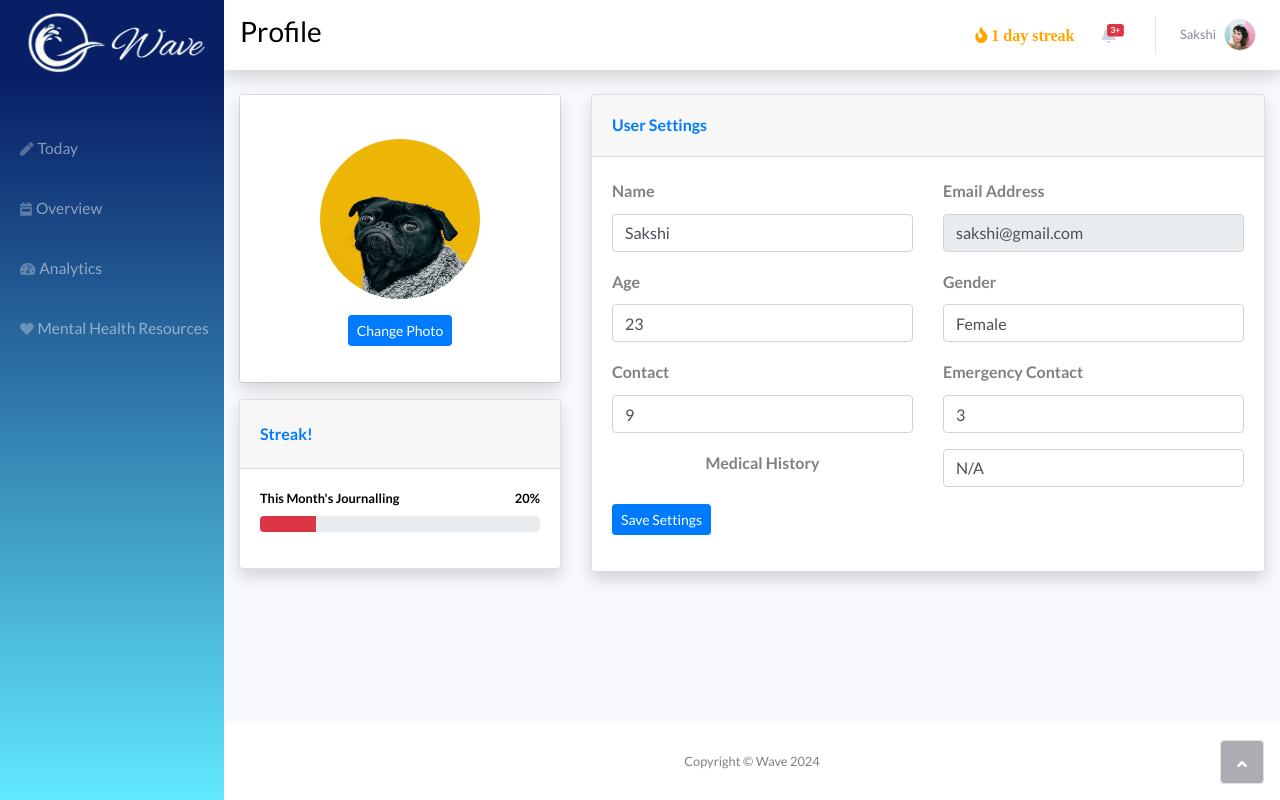
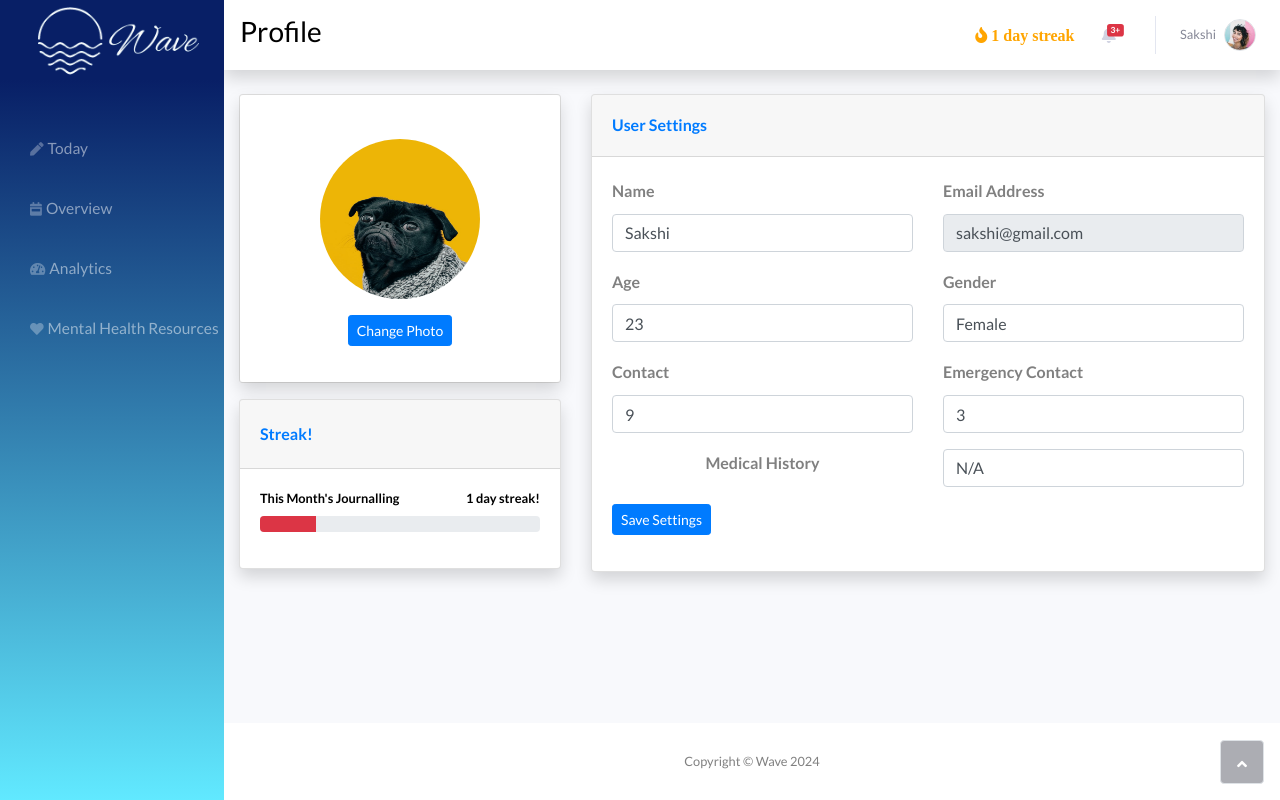
Before and after one commit to Soumya-Vaidya/Wave, a Flask app: page /Wave/4/profile in a window 1280 px wide. Run offline with Flask 3, Linux system fonts and the light colour scheme; data comes from the database, SQL or seed files in the repository; parts of the project's set-up code (start-up, migrations or seed data) failed here and were passed over; some libraries are stand-ins or nearby versions.

Commit message:
fixed logo and notepad font

```diff
--- a/App/controllers.py
+++ b/App/controllers.py
@@ -117,6 +117,27 @@ def streak(user_id):
             break
         previous_date = journal.date
     return continuous_days
+
+
+def longest_streak(user_id):
+    journals = Journal.query.filter_by(user_id=user_id).all()
+    longest_continuous_days = 0
+    current_continuous_days = 0
+    previous_date = None
+
+    for journal in journals:
+        current_date = journal.date
+        if previous_date is None or (current_date - previous_date).days == 1:
+            current_continuous_days += 1
+        else:
+            current_continuous_days = 1
+
+        if current_continuous_days > longest_continuous_days:
+            longest_continuous_days = current_continuous_days
+
+        previous_date = current_date
+
+    return longest_continuous_days
 
 
 @app.route("/Wave/<user_id>/home", methods=["GET", "POST"])
@@ -362,23 +383,23 @@ def analytics(user_id):
         stress_data = json.dumps([stress_count, no_stress_count])
 
         # Count the longest number of continuous days with journal entries
-        longest_continuous_days = 0
-        current_continuous_days = 0
-        previous_date = None
+        # longest_continuous_days = 0
+        # current_continuous_days = 0
+        # previous_date = None
 
-        for journal in journals:
-            current_date = journal.date
-            if previous_date is None or (current_date - previous_date).days == 1:
-                current_continuous_days += 1
-            else:
-                current_continuous_days = 1
+        # for journal in journals:
+        #     current_date = journal.date
+        #     if previous_date is None or (current_date - previous_date).days == 1:
+        #         current_continuous_days += 1
+        #     else:
+        #         current_continuous_days = 1
 
-            if current_continuous_days > longest_continuous_days:
-                longest_continuous_days = current_continuous_days
+        #     if current_continuous_days > longest_continuous_days:
+        #         longest_continuous_days = current_continuous_days
 
-            previous_date = current_date
+        #     previous_date = current_date
 
-        print("Longest continuous days with journal entries:", longest_continuous_days)
+        longest_continuous_days = longest_streak(user_id)
 
         # Count the number of continuous days since today in the journal table
         # continuous_days = 0  # if there is some error, this used to be 0
--- a/App/static/assets/css/notepad.css
+++ b/App/static/assets/css/notepad.css
@@ -34,7 +34,7 @@
   bottom: 10px;
   right: 10px;
   line-height: 25px;
-  font-family: 'Indie Flower';
+  /* font-family: 'Indie Flower'; */
   overflow: hidden;
   outline: none;
 }
--- a/App/templates/analytics.html
+++ b/App/templates/analytics.html
@@ -52,7 +52,8 @@
     <nav class="navbar navbar-dark align-items-start sidebar sidebar-dark accordion bg-gradient-primary p-0">
       <div class="container-fluid d-flex flex-column p-0"><a
           class="navbar-brand d-flex justify-content-center align-items-center sidebar-brand m-0" href="#">
-          <div class="logo mt-3"><img src="/static/assets/img/wavelogo.png" alt="" width="200px"></div>
+          <div class="logo mt-3"><img src="/static/assets/img/wave-4.png" alt="" width="220px"></div>
+          <!-- <div class="logo mt-3"><img src="/static/assets/img/wavelogo.png" alt="" width="200px"></div> -->
         </a>
         <hr class="sidebar-divider my-4">
         <ul class="navbar-nav" id="accordionSidebar">
--- a/App/templates/overview.html
+++ b/App/templates/overview.html
@@ -55,7 +55,7 @@
         <nav class="navbar navbar-dark align-items-start sidebar sidebar-dark accordion bg-gradient-primary p-0">
             <div class="container-fluid d-flex flex-column p-0"><a
                     class="navbar-brand d-flex justify-content-center align-items-center sidebar-brand m-0" href="#">
-                    <div class="logo mt-3"><img src="/static/assets/img/wavelogo.png" alt="" width="200px"></div>
+                    <div class="logo mt-3"><img src="/static/assets/img/wave-4.png" alt="" width="220px"></div>
                 </a>
                 <hr class="sidebar-divider my-4">
                 <ul class="navbar-nav text-light" id="accordionSidebar">
--- a/App/templates/profile.html
+++ b/App/templates/profile.html
@@ -19,7 +19,7 @@
         <nav class="navbar navbar-dark align-items-start sidebar sidebar-dark accordion bg-gradient-primary p-0">
             <div class="container-fluid d-flex flex-column p-0"><a
                     class="navbar-brand d-flex justify-content-center align-items-center sidebar-brand m-0" href="#">
-                    <div class="logo mt-3"><img src="/static/assets/img/wavelogo.png" alt="" width="200px"></div>
+                    <div class="logo mt-3"><img src="/static/assets/img/wave-4.png" alt="" width="220px"></div>
                 </a>
                 <hr class="sidebar-divider my-4">
                 <ul class="navbar-nav text-light" id="accordionSidebar">
@@ -186,12 +186,13 @@
                                     <h6 class="text-primary fw-bold m-0">Streak!</h6>
                                 </div>
                                 <div class="card-body">
-                                    <h4 class="small fw-bold">This Month's Journalling<span class="float-end">20%</span>
+                                    <h4 class="small fw-bold">This Month's Journalling<span
+                                            class="float-end">{{continuous_days}} day streak!</span>
                                     </h4>
                                     <div class="progress progress-sm mb-3">
-                                        <div class="progress-bar bg-danger" aria-valuenow="20" aria-valuemin="0"
-                                            aria-valuemax="100" style="width: 20%;"><span
-                                                class="visually-hidden">20%</span></div>
+                                        <div class="progress-bar bg-danger" aria-valuenow="{{continuous_days}}"
+                                            aria-valuemin="0" aria-valuemax="30" style="width: 20%;"><span
+                                                class="visually-hidden">{{continuous_days}}</span></div>
                                     </div>
                                     <!-- <h4 class="small fw-bold">Sales tracking<span class="float-end">40%</span></h4>
                                     <div class="progress progress-sm mb-3">
--- a/App/templates/today.html
+++ b/App/templates/today.html
@@ -22,7 +22,7 @@
         <nav class="navbar navbar-dark align-items-start sidebar sidebar-dark accordion bg-gradient-primary p-0">
             <div class="container-fluid d-flex flex-column p-0"><a
                     class="navbar-brand d-flex justify-content-center align-items-center sidebar-brand m-0" href="#">
-                    <div class="logo mt-3"><img src="/static/assets/img/wavelogo.png" alt="" width="200px"></div>
+                    <div class="logo mt-3"><img src="/static/assets/img/wave-4.png" alt="" width="220px"></div>
                 </a>
                 <hr class="sidebar-divider my-4">
                 <ul class="navbar-nav text-light" id="accordionSidebar">
```
Also changed, not shown: App/templates/mhr.html (+4 -5 lines).
